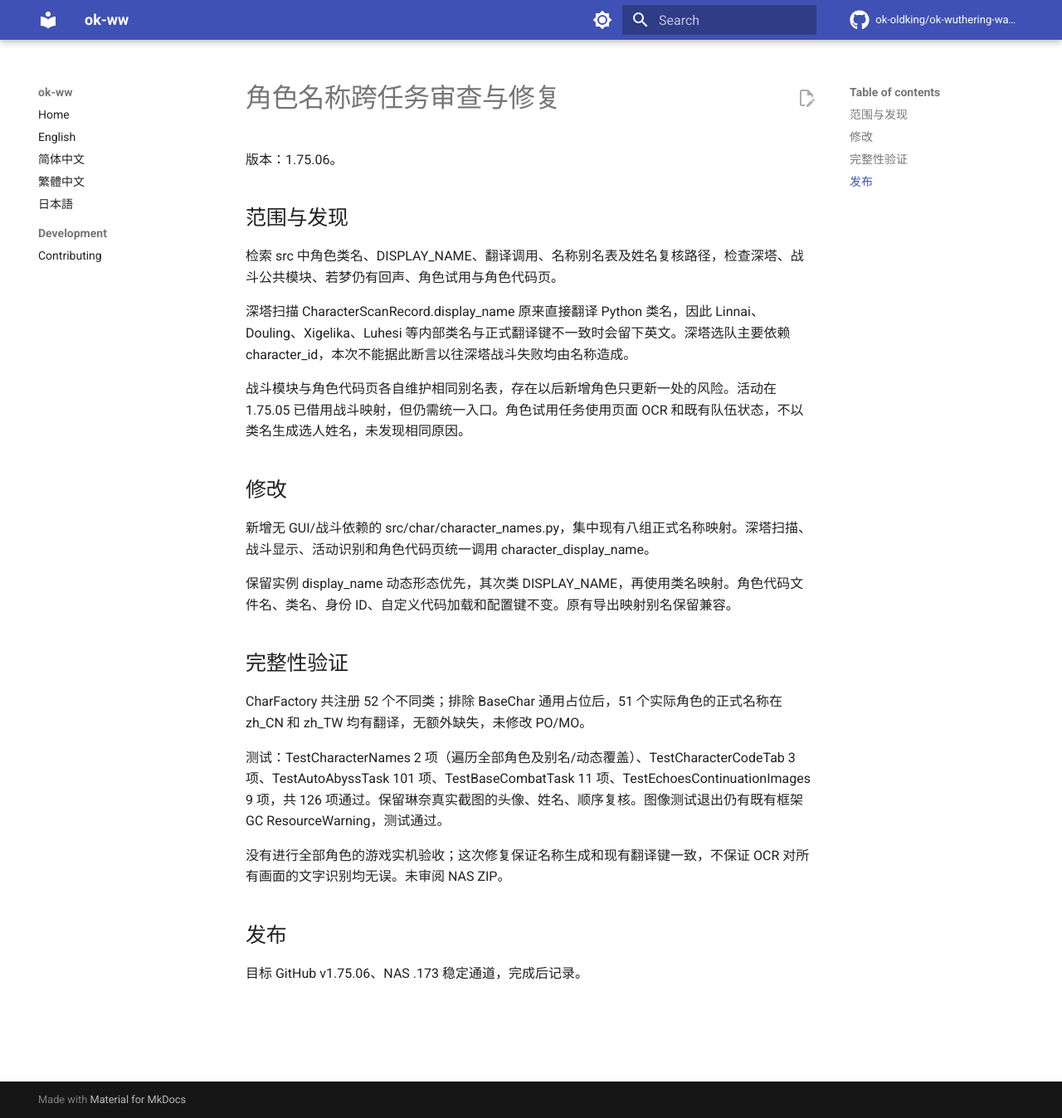
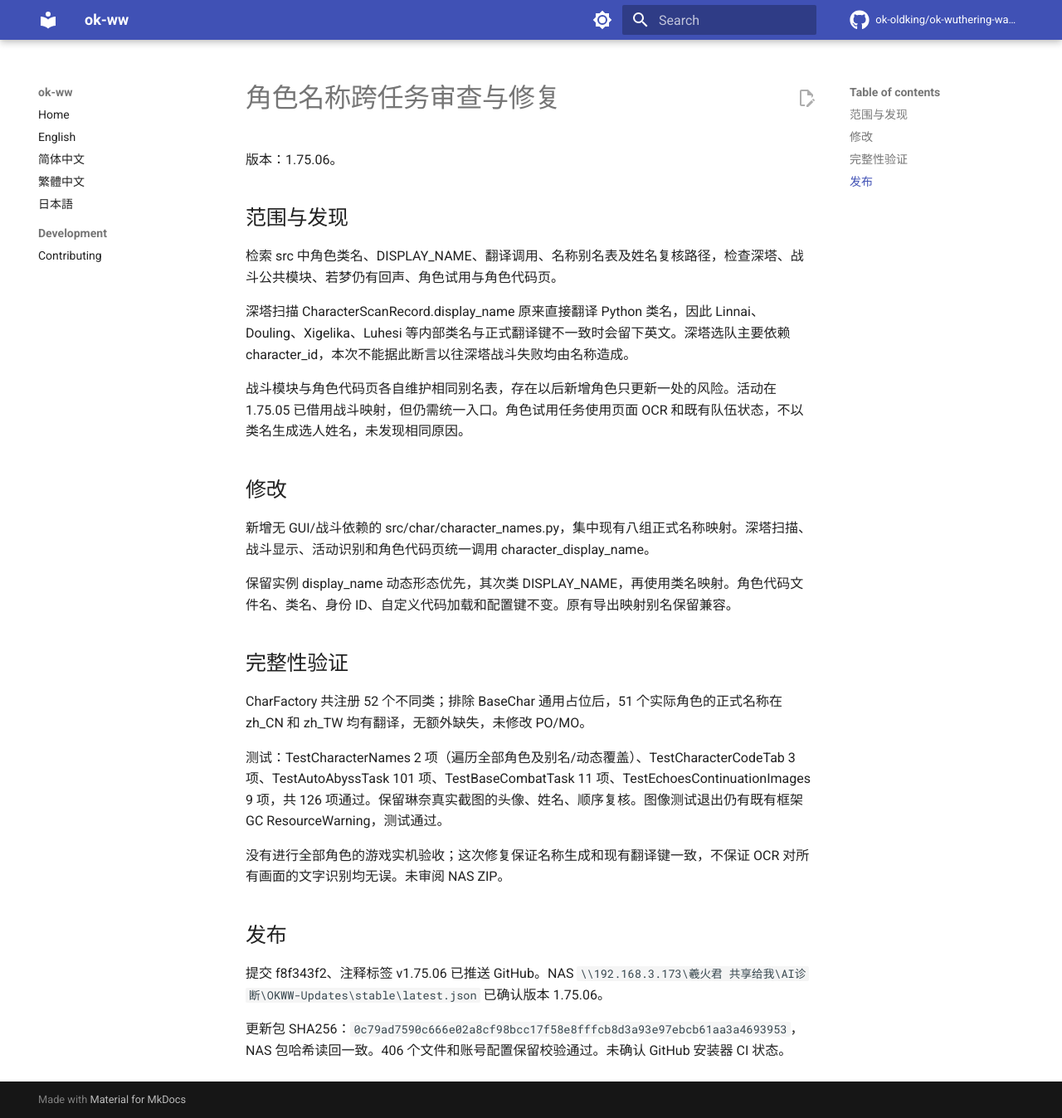
Before and after one commit to xihuojun2020-tech/okww-custom, an MkDocs documentation site: the page built from docs/reviews/2026-09-15-character-name-audit.md, in a window 1280 px wide and 1348 px high. Shown: the whole window at 83% size. Built offline with MkDocs 1.6.1 and Material for MkDocs 9.7.7, drawn with Linux system fonts in a browser that asks for light colours; comment, search, counter and statistics services are not loaded.

Commit message:
docs: record character name audit publication

```diff
--- a/docs/reviews/2026-09-15-character-name-audit.md
+++ b/docs/reviews/2026-09-15-character-name-audit.md
@@ -26,4 +26,6 @@ CharFactory 共注册 52 个不同类；排除 BaseChar 通用占位后，51 个
 
 ## 发布
 
-目标 GitHub v1.75.06、NAS .173 稳定通道，完成后记录。
+提交 f8f343f2、注释标签 v1.75.06 已推送 GitHub。NAS `\\192.168.3.173\羲火君 共享给我\AI诊断\OKWW-Updates\stable\latest.json` 已确认版本 1.75.06。
+
+更新包 SHA256：`0c79ad7590c666e02a8cf98bcc17f58e8fffcb8d3a93e97ebcb61aa3a4693953`，NAS 包哈希读回一致。406 个文件和账号配置保留校验通过。未确认 GitHub 安装器 CI 状态。
```
